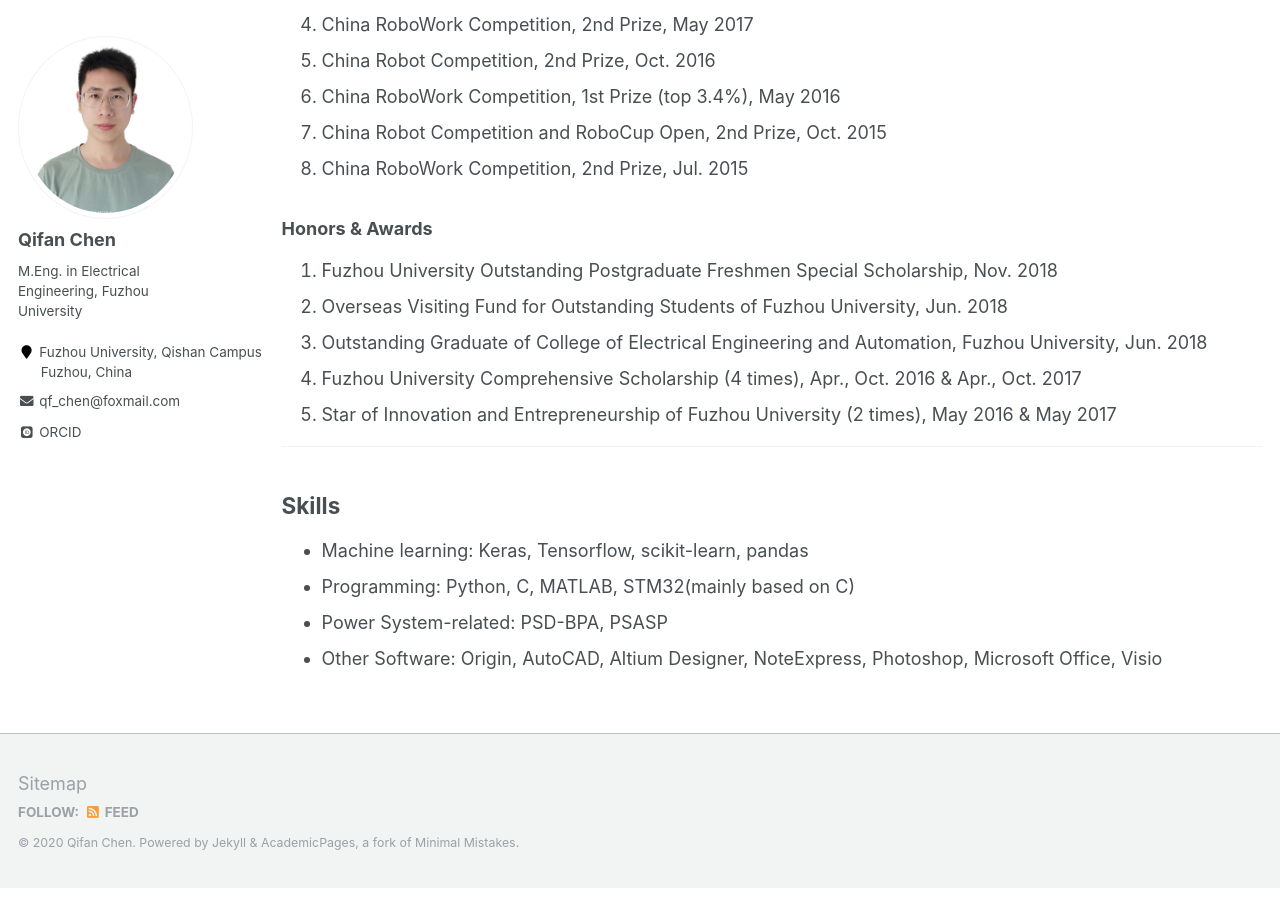
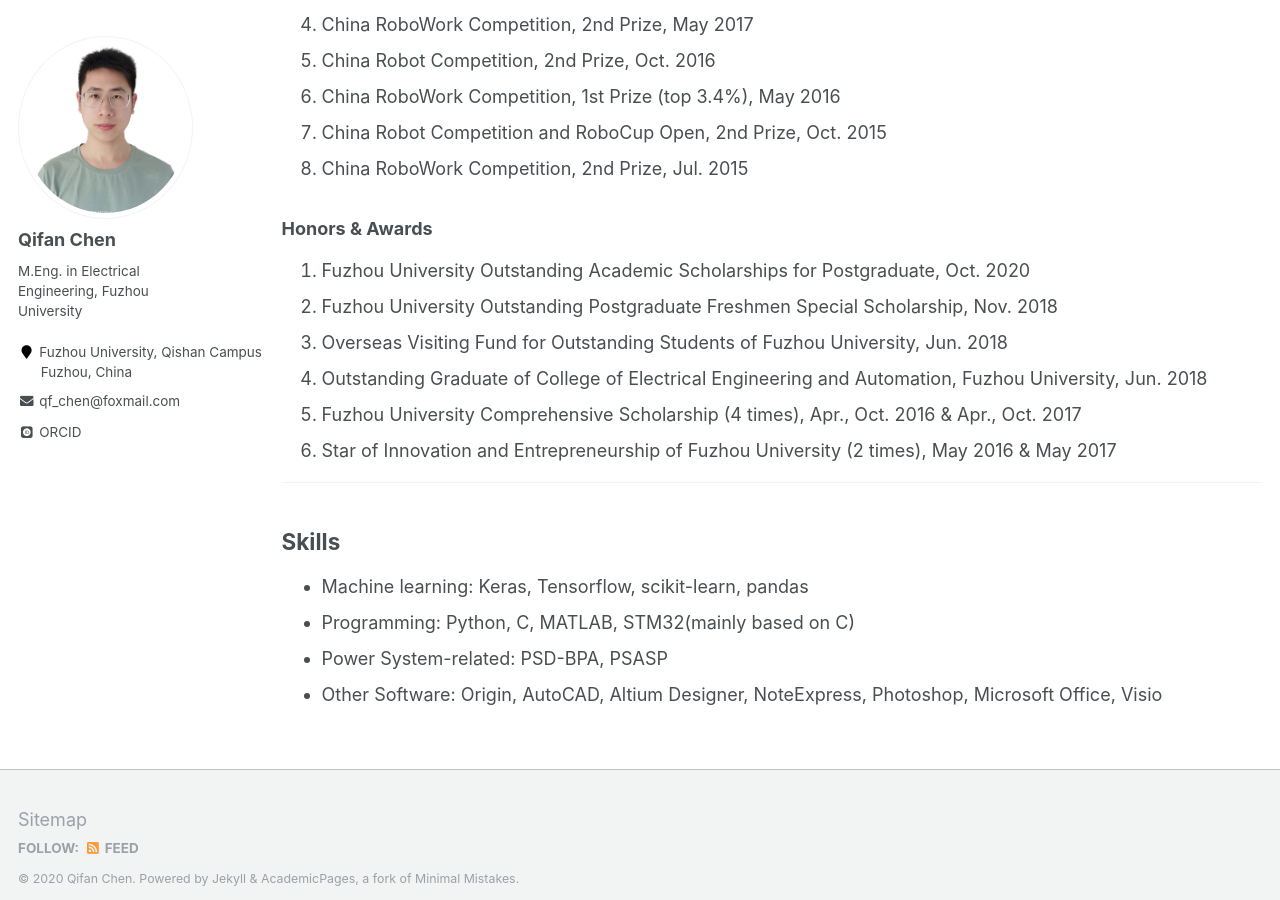
Before and after one commit to ChQf/ChQf.github.io, a Jekyll site: the page built from _pages/biography.md, in a window 1280 px wide and 900 px high, scrolled down 862 px. Built offline with Jekyll 4.4.1, drawn with Linux system fonts in a browser that asks for light colours; some web fonts are replaced.

Commit message:
Update biography.md

```diff
--- a/_pages/biography.md
+++ b/_pages/biography.md
@@ -41,6 +41,7 @@ redirect_from:
 
 ### Honors & Awards
 
+1. Fuzhou University Outstanding Academic Scholarships for Postgraduate, Oct. 2020
 1. Fuzhou University Outstanding Postgraduate Freshmen Special Scholarship, Nov. 2018
 1. Overseas Visiting Fund for Outstanding Students of Fuzhou University, Jun. 2018
 1. Outstanding Graduate of College of Electrical Engineering and Automation, Fuzhou University, Jun. 2018
```
